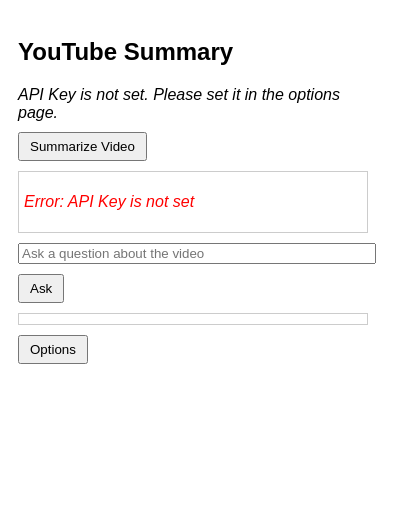
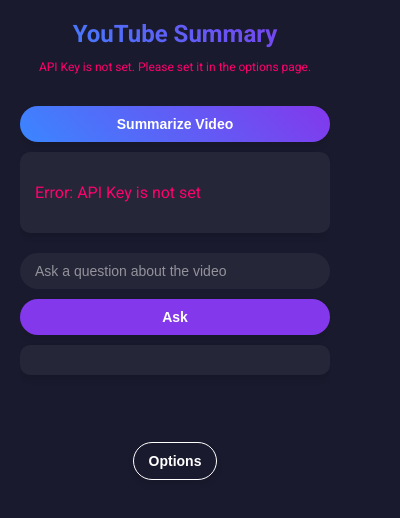
Before and after one commit to kirtanmodi/youtube-summary-extension, a browser extension: page popup.html in a window 400 px wide. Both pictures are taken after a click on the button "Summarize Video". Drawn offline with Linux system fonts and the light colour scheme.

Commit message:
uji update

```diff
--- /dev/null
+++ b/popup.css
@@ -0,0 +1,171 @@
+:root {
+	--primary-color: #3a86ff;
+	--secondary-color: #8338ec;
+	--background-color: #1a1a2e;
+	--text-color: #ffffff;
+	--error-color: #ff006e;
+	--success-color: #38b000;
+}
+
+body {
+	font-family: 'Roboto', sans-serif;
+	background-color: var(--background-color);
+	color: var(--text-color);
+	margin: 0;
+	padding: 0;
+	width: 350px;
+	height: 500px;
+}
+
+.container {
+	display: flex;
+	flex-direction: column;
+	height: 100%;
+	padding: 20px;
+	box-sizing: border-box;
+}
+
+header {
+	text-align: center;
+	margin-bottom: 20px;
+}
+
+h1 {
+	font-size: 24px;
+	font-weight: 700;
+	margin: 0;
+	background: linear-gradient(45deg, var(--primary-color), var(--secondary-color));
+	-webkit-background-clip: text;
+	-webkit-text-fill-color: transparent;
+}
+
+.api-status {
+	font-size: 12px;
+	margin-top: 5px;
+}
+
+main {
+	flex-grow: 1;
+	display: flex;
+	flex-direction: column;
+	gap: 20px;
+	overflow-y: auto;
+}
+
+section {
+	display: flex;
+	flex-direction: column;
+	gap: 10px;
+}
+
+.btn {
+	padding: 10px 15px;
+	border: none;
+	border-radius: 25px;
+	font-size: 14px;
+	font-weight: 700;
+	cursor: pointer;
+	transition: all 0.3s ease;
+	box-shadow: 0 4px 6px rgba(0, 0, 0, 0.1);
+}
+
+.btn.primary {
+	background: linear-gradient(45deg, var(--primary-color), var(--secondary-color));
+	color: var(--text-color);
+}
+
+.btn.secondary {
+	background: var(--secondary-color);
+	color: var(--text-color);
+}
+
+.btn.tertiary {
+	background: transparent;
+	color: var(--text-color);
+	border: 1px solid var(--text-color);
+}
+
+.btn:hover {
+	transform: translateY(-2px);
+	box-shadow: 0 6px 8px rgba(0, 0, 0, 0.2);
+}
+
+.content-box {
+	background-color: rgba(255, 255, 255, 0.05);
+	border-radius: 10px;
+	padding: 15px;
+	max-height: 200px;
+	overflow-y: auto;
+	transition: all 0.3s ease;
+	box-shadow: 0 4px 6px rgba(0, 0, 0, 0.1);
+}
+
+.content-box:hover {
+	background-color: rgba(255, 255, 255, 0.1);
+}
+
+input[type="text"] {
+	padding: 10px 15px;
+	border: none;
+	border-radius: 25px;
+	background-color: rgba(255, 255, 255, 0.05);
+	color: var(--text-color);
+	font-size: 14px;
+	transition: all 0.3s ease;
+}
+
+input[type="text"]:focus {
+	outline: none;
+	background-color: rgba(255, 255, 255, 0.1);
+	box-shadow: 0 0 0 2px var(--primary-color);
+}
+
+input[type="text"]::placeholder {
+	color: rgba(255, 255, 255, 0.5);
+}
+
+footer {
+	margin-top: 20px;
+	text-align: center;
+}
+
+.error {
+	color: var(--error-color);
+}
+
+.success {
+	color: var(--success-color);
+}
+
+/* Scrollbar styles */
+::-webkit-scrollbar {
+	width: 6px;
+}
+
+::-webkit-scrollbar-track {
+	background: rgba(255, 255, 255, 0.05);
+	border-radius: 3px;
+}
+
+::-webkit-scrollbar-thumb {
+	background: rgba(255, 255, 255, 0.2);
+	border-radius: 3px;
+}
+
+::-webkit-scrollbar-thumb:hover {
+	background: rgba(255, 255, 255, 0.3);
+}
+
+/* Animations */
+@keyframes fadeIn {
+	from { opacity: 0; }
+	to { opacity: 1; }
+}
+
+.container {
+	animation: fadeIn 0.5s ease-out;
+}
+
+.btn, .content-box {
+	animation: fadeIn 0.3s ease-out;
+}
--- a/popup.html
+++ b/popup.html
@@ -3,47 +3,34 @@
 <head>
     <meta charset="UTF-8">
     <meta name="viewport" content="width=device-width, initial-scale=1.0">
-    <title>YouTube Summary</title>
-    <style>
-        body {
-            width: 350px;
-            padding: 10px;
-            font-family: Arial, sans-serif;
-        }
-        button {
-            margin-top: 10px;
-            padding: 5px 10px;
-        }
-        #summary, #answer {
-            margin-top: 10px;
-            border: 1px solid #ccc;
-            padding: 5px;
-            max-height: 200px;
-            overflow-y: auto;
-        }
-        #question {
-            width: 100%;
-            margin-top: 10px;
-        }
-        .error {
-            color: red;
-            font-style: italic;
-        }
-        #apiKeyStatus {
-            margin-top: 10px;
-            font-style: italic;
-        }
-    </style>
+    <title>YouTube Summary Extension</title>
+    <link href="https://fonts.googleapis.com/css2?family=Roboto:wght@300;400;700&display=swap" rel="stylesheet">
+    <link rel="stylesheet" href="popup.css">
 </head>
 <body>
-    <h2>YouTube Summary</h2>
-    <div id="apiKeyStatus"></div>
-    <button id="summarizeBtn">Summarize Video</button>
-    <div id="summary"></div>
-    <input type="text" id="question" placeholder="Ask a question about the video">
-    <button id="askBtn">Ask</button>
-    <div id="answer"></div>
-    <button id="optionsBtn">Options</button>
+    <div class="container">
+        <header>
+            <h1>YouTube Summary</h1>
+            <div id="apiKeyStatus" class="api-status"></div>
+        </header>
+
+        <main>
+            <section id="summarySection">
+                <button id="summarizeBtn" class="btn primary">Summarize Video</button>
+                <div id="summary" class="content-box"></div>
+            </section>
+
+            <section id="questionSection">
+                <input type="text" id="question" placeholder="Ask a question about the video">
+                <button id="askBtn" class="btn secondary">Ask</button>
+                <div id="answer" class="content-box"></div>
+            </section>
+        </main>
+
+        <footer>
+            <button id="optionsBtn" class="btn tertiary">Options</button>
+        </footer>
+    </div>
     <script src="popup.js"></script>
 </body>
 </html>
--- a/popup.js
+++ b/popup.js
@@ -1,48 +1,70 @@
-document.addEventListener("DOMContentLoaded", function () {
-  const summarizeBtn = document.getElementById("summarizeBtn");
-  const askBtn = document.getElementById("askBtn");
-  const summaryDiv = document.getElementById("summary");
-  const questionInput = document.getElementById("question");
-  const answerDiv = document.getElementById("answer");
-  const optionsBtn = document.getElementById("optionsBtn");
-  const apiKeyStatus = document.getElementById("apiKeyStatus");
+// Constants for DOM elements
+const ELEMENTS = {
+  summarizeBtn: document.getElementById("summarizeBtn"),
+  askBtn: document.getElementById("askBtn"),
+  summaryDiv: document.getElementById("summary"),
+  questionInput: document.getElementById("question"),
+  answerDiv: document.getElementById("answer"),
+  optionsBtn: document.getElementById("optionsBtn"),
+  apiKeyStatus: document.getElementById("apiKeyStatus"),
+};
 
-  function displayError(element, message) {
-    element.innerHTML = `<p class="error" style="color: red;">${message}</p>`;
+// Enum for message types
+const MessageType = {
+  INFO: "info",
+  ERROR: "error",
+  SUCCESS: "success",
+};
+
+// Main function to set up event listeners and initialize the popup
+function initializePopup() {
+  ELEMENTS.summarizeBtn.addEventListener("click", handleSummarize);
+  ELEMENTS.askBtn.addEventListener("click", handleAskQuestion);
+  ELEMENTS.optionsBtn.addEventListener("click", openOptionsPage);
+  ELEMENTS.questionInput.addEventListener("keypress", handleEnterKeyPress);
+
+  checkApiKeyStatus();
+  loadStoredSummary();
 }
 
-  function displayInfo(element, message) {
-    element.innerHTML = `<p class="info">${message}</p>`;
+// Function to display messages in the UI
+function displayMessage(element, message, type = MessageType.INFO) {
+  element.innerHTML = `<p class="${type}">${message}</p>`;
 }
 
-  function getCurrentTab() {
-    return new Promise((resolve) => {
-      chrome.tabs.query({ active: true, currentWindow: true }, (tabs) => {
-        resolve(tabs[0]);
-      });
-    });
+// Function to get the current active tab
+async function getCurrentTab() {
+  try {
+    const [tab] = await chrome.tabs.query({ active: true, currentWindow: true });
+    return tab;
+  } catch (error) {
+    console.error("Error getting current tab:", error);
+    throw new Error("Failed to get current tab");
+  }
 }
 
-  async function checkApiKey() {
+// Function to check API key status
+async function checkApiKeyStatus() {
   try {
     const { apiKey } = await chrome.storage.sync.get("apiKey");
     if (apiKey) {
-        apiKeyStatus.textContent = "API Key is set";
+      displayMessage(ELEMENTS.apiKeyStatus, "API Key is set", MessageType.SUCCESS);
       return true;
     } else {
-        apiKeyStatus.textContent = "API Key is not set. Please set it in the options page.";
+      displayMessage(ELEMENTS.apiKeyStatus, "API Key is not set. Please set it in the options page.", MessageType.ERROR);
       return false;
     }
   } catch (error) {
     console.error("Error checking API key:", error);
-      apiKeyStatus.textContent = "Error checking API key";
+    displayMessage(ELEMENTS.apiKeyStatus, "Error checking API key", MessageType.ERROR);
     return false;
   }
 }
 
-  async function getSummary() {
+// Function to handle summarization
+async function handleSummarize() {
   try {
-      if (!(await checkApiKey())) {
+    if (!(await checkApiKeyStatus())) {
       throw new Error("API Key is not set");
     }
 
@@ -51,11 +73,14 @@
       throw new Error("Not a YouTube video page");
     }
 
-      displayInfo(summaryDiv, "Fetching summary...");
+    displayMessage(ELEMENTS.summaryDiv, "Fetching summary...");
+    ELEMENTS.summarizeBtn.disabled = true;
+
     const response = await chrome.runtime.sendMessage({ action: "getSummary", url: tab.url });
 
     if (response && response.summary) {
-        summaryDiv.textContent = response.summary;
+      ELEMENTS.summaryDiv.innerHTML = response.summary;
+      await storeSummary(response.summary);
     } else if (response && response.error) {
       throw new Error(response.error);
     } else {
@@ -63,26 +88,31 @@
     }
   } catch (error) {
     console.error("Error in getSummary:", error);
-      displayError(summaryDiv, `Error: ${error.message}`);
+    displayMessage(ELEMENTS.summaryDiv, `Error: ${error.message}`, MessageType.ERROR);
+  } finally {
+    ELEMENTS.summarizeBtn.disabled = false;
   }
 }
 
-  async function askQuestion() {
+// Function to handle asking a question
+async function handleAskQuestion() {
   try {
-      if (!(await checkApiKey())) {
+    if (!(await checkApiKeyStatus())) {
       throw new Error("API Key is not set");
     }
 
-      const question = questionInput.value.trim();
+    const question = ELEMENTS.questionInput.value.trim();
     if (!question) {
       throw new Error("Please enter a question");
     }
 
-      displayInfo(answerDiv, "Fetching answer...");
+    displayMessage(ELEMENTS.answerDiv, "Fetching answer...");
+    ELEMENTS.askBtn.disabled = true;
+
     const response = await chrome.runtime.sendMessage({ action: "askQuestion", question: question });
 
     if (response && response.answer) {
-        answerDiv.textContent = response.answer;
+      ELEMENTS.answerDiv.textContent = response.answer;
     } else if (response && response.error) {
       throw new Error(response.error);
     } else {
@@ -90,16 +120,45 @@
     }
   } catch (error) {
     console.error("Error in askQuestion:", error);
-      displayError(answerDiv, `Error: ${error.message}`);
+    displayMessage(ELEMENTS.answerDiv, `Error: ${error.message}`, MessageType.ERROR);
+  } finally {
+    ELEMENTS.askBtn.disabled = false;
   }
 }
 
-  summarizeBtn.addEventListener("click", getSummary);
-  askBtn.addEventListener("click", askQuestion);
-  optionsBtn.addEventListener("click", () => {
+// Function to open the options page
+function openOptionsPage() {
   chrome.runtime.openOptionsPage();
-  });
+}
 
-  // Check API key status when popup opens
-  checkApiKey();
-});
+// Function to handle Enter key press in the question input
+function handleEnterKeyPress(event) {
+  if (event.key === "Enter") {
+    event.preventDefault();
+    handleAskQuestion();
+  }
+}
+
+// Function to store the summary in chrome.storage.local
+async function storeSummary(summary) {
+  try {
+    await chrome.storage.local.set({ lastSummary: summary });
+  } catch (error) {
+    console.error("Error storing summary:", error);
+  }
+}
+
+// Function to load the stored summary
+async function loadStoredSummary() {
+  try {
+    const { lastSummary } = await chrome.storage.local.get("lastSummary");
+    if (lastSummary) {
+      ELEMENTS.summaryDiv.innerHTML = lastSummary;
+    }
+  } catch (error) {
+    console.error("Error loading stored summary:", error);
+  }
+}
+
+// Initialize the popup when the DOM is fully loaded
+document.addEventListener("DOMContentLoaded", initializePopup);
```
Also changed, not shown: options.html (+60 -10 lines), options.js (+66 -4 lines), server.js (+6 -4 lines). Lines whose indentation alone changed are shown as unchanged.
